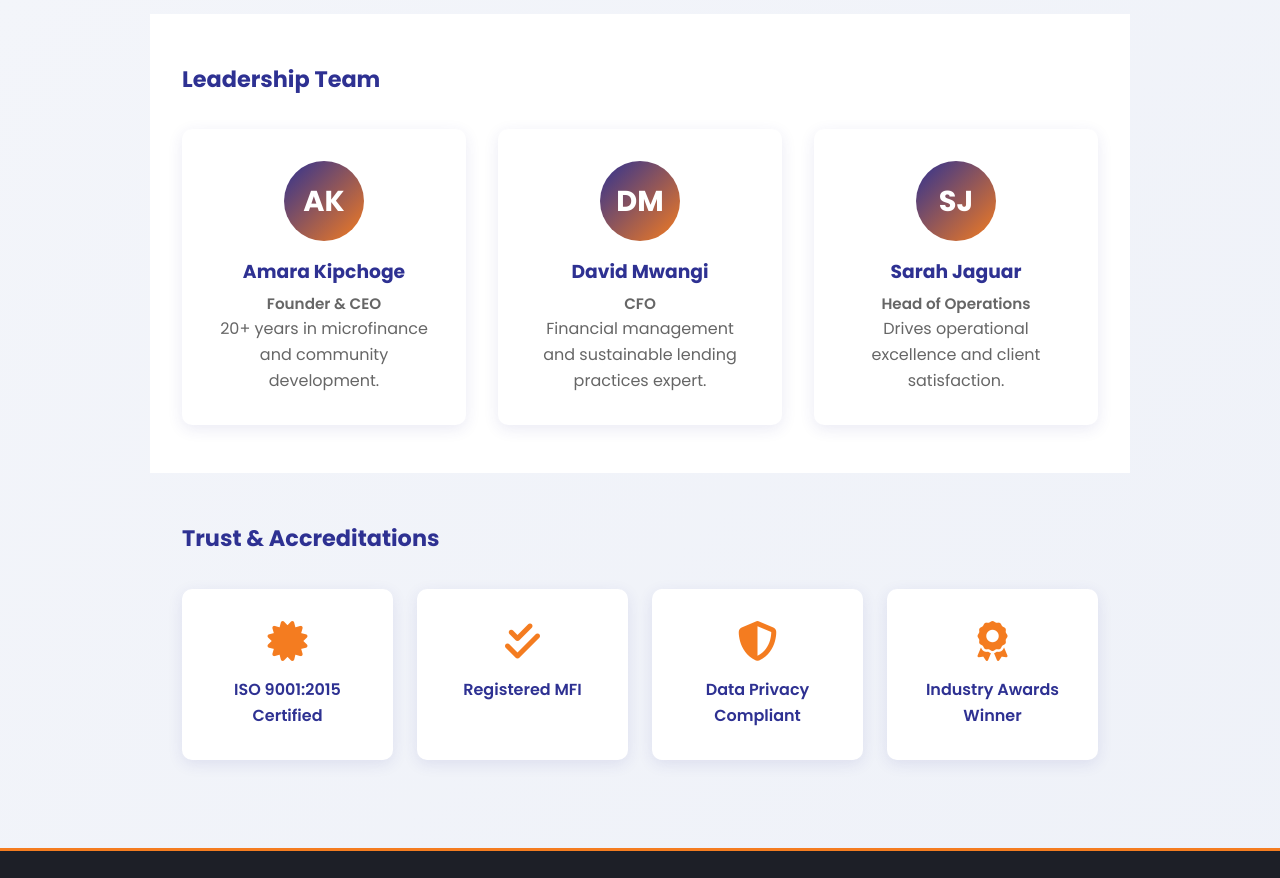
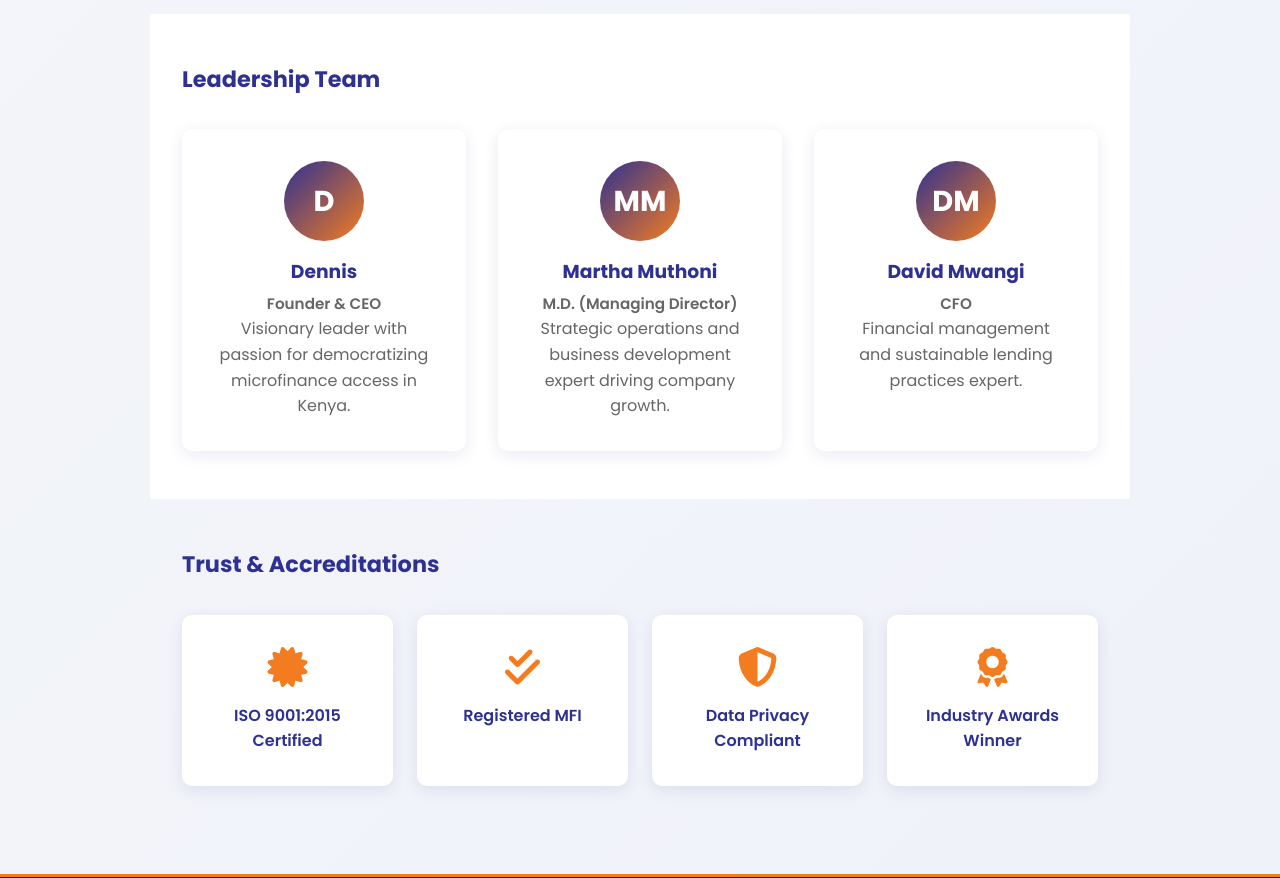
Before and after one commit to E-Thiira/weito-ventures-website, a website: page about.html in a window 1280 px wide. Shown: the part 2508-3386 px from the top of the page. Drawn offline with Linux system fonts and the light colour scheme.

Commit message:
Update leadership team - Add Dennis as Founder & CEO and Martha Muthoni as M.D.
- Changed founder from Amara Kipchoge to Dennis
- Added Martha Muthoni as Managing Director (M.D.)
- Kept David Mwangi as CFO
- Updated team bios and avatar initials

```diff
--- a/about.html
+++ b/about.html
@@ -128,22 +128,28 @@
       <h2>Leadership Team</h2>
       <div class="team-grid">
         <div class="team-card">
-          <div class="team-avatar">AK</div>
-          <h3>Amara Kipchoge</h3>
+          <div class="team-avatar">D</div>
+          <h3>Dennis</h3>
           <p class="team-role">Founder & CEO</p>
-          <p>20+ years in microfinance and community development.</p>
+          <p>
+            Visionary leader with passion for democratizing microfinance access
+            in Kenya.
+          </p>
+        </div>
+        <div class="team-card">
+          <div class="team-avatar">MM</div>
+          <h3>Martha Muthoni</h3>
+          <p class="team-role">M.D. (Managing Director)</p>
+          <p>
+            Strategic operations and business development expert driving company
+            growth.
+          </p>
         </div>
         <div class="team-card">
           <div class="team-avatar">DM</div>
           <h3>David Mwangi</h3>
           <p class="team-role">CFO</p>
           <p>Financial management and sustainable lending practices expert.</p>
-        </div>
-        <div class="team-card">
-          <div class="team-avatar">SJ</div>
-          <h3>Sarah Jaguar</h3>
-          <p class="team-role">Head of Operations</p>
-          <p>Drives operational excellence and client satisfaction.</p>
         </div>
       </div>
     </section>
```
